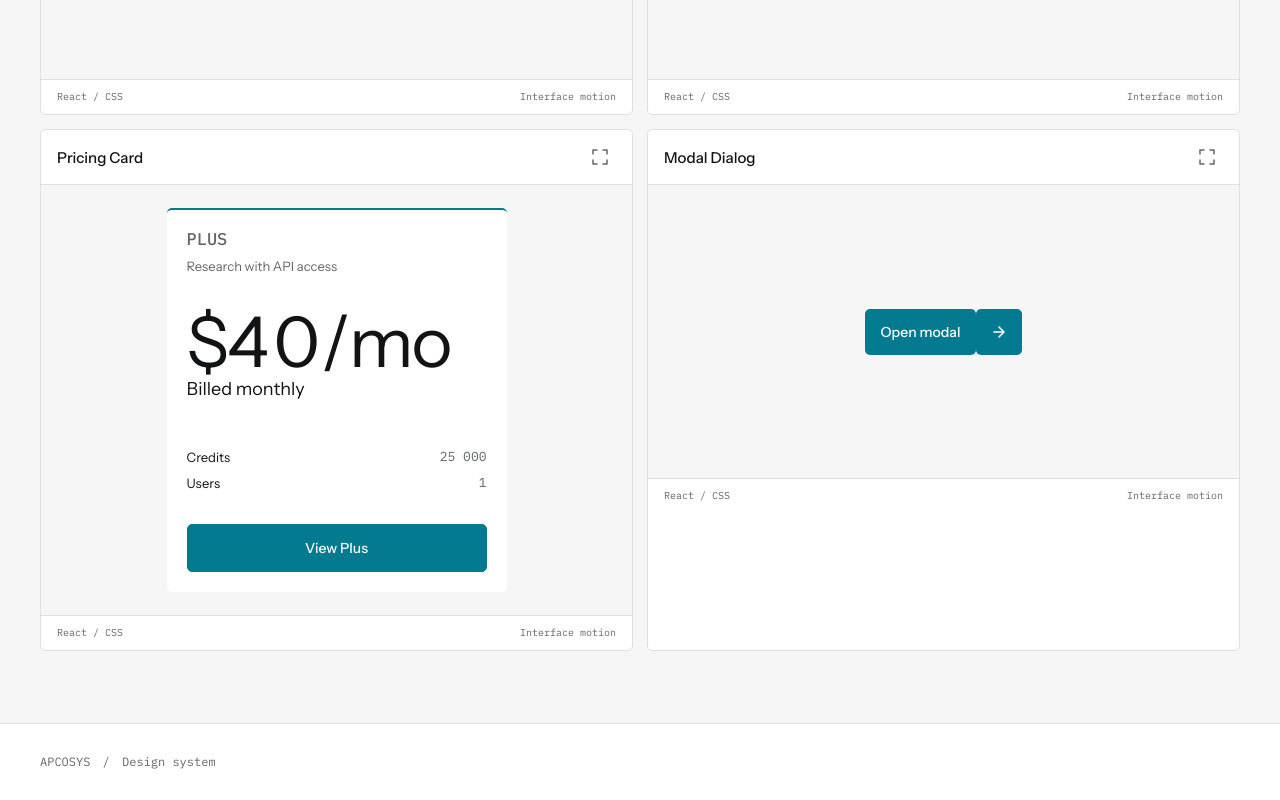
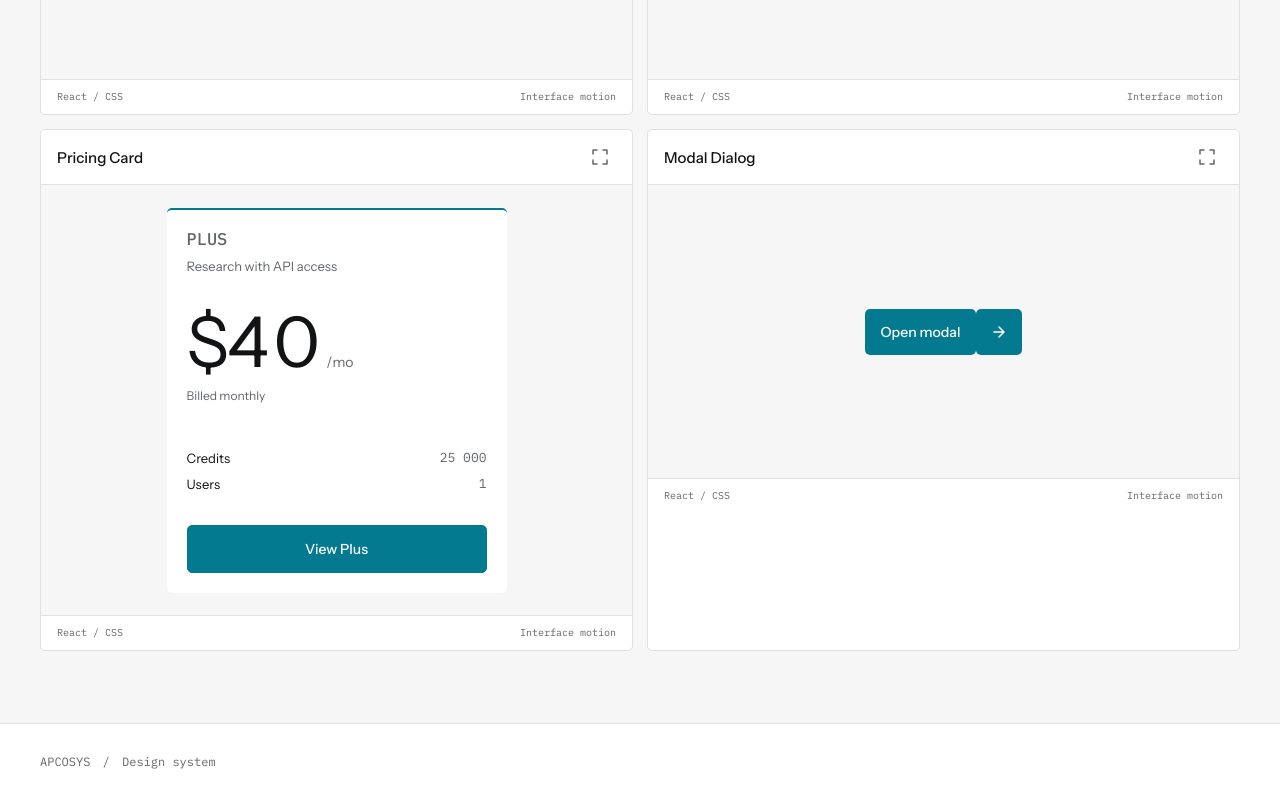
Before and after one commit to IMONsergey/Apco-components-lib, a React (Vite) app: page / in a window 1280 px wide. Shown: the part 5389-6189 px from the top of the page. Built offline with nearby package versions, Linux system fonts and the light colour scheme.

Commit message:
fix: restore source price amount, billing note and unit layout

```diff
--- a/src/styles/site-fidelity.css
+++ b/src/styles/site-fidelity.css
@@ -277,6 +277,32 @@
 
 
 
+.plan-price-block {
+  min-height: 102px;
+}
+.plan-price {
+  display: flex;
+  align-items: baseline;
+  gap: 6px;
+}
+.price-unit {
+  font-size: 14px;
+  line-height: 20px;
+  letter-spacing: 0;
+  color: var(--muted);
+}
+.price-amount {
+  display: inline-block;
+  animation: price-settle 240ms var(--ease);
+}
+.plan-billing-note {
+  font-size: 12px;
+  line-height: 18px;
+  color: var(--muted);
+  margin-top: 10px;
+}
+
+
 /* Production always uses semantic ink for buttons. The previous library
    inherited #fff from the dark parent and applied light-mode hover paint. */
 .lib-surface .plain-button { color:var(--ink); }
```
